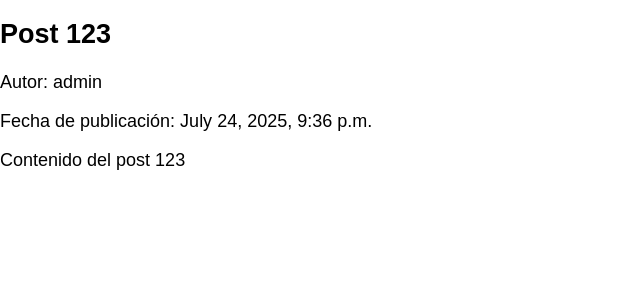
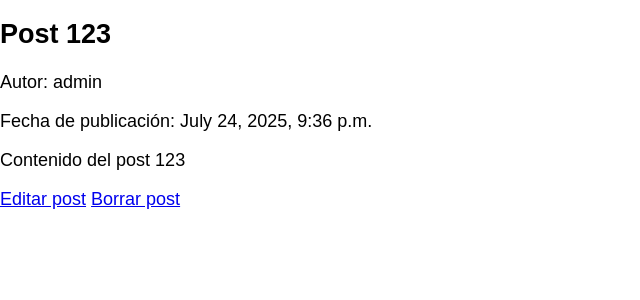
Before and after one commit to osm3rr/blog_july, a Django app: page /post/1/ in a window 1280 px wide. Shown: the part 226-526 px from the top of the page, without its empty margins (0-640 px from the left). Run offline with Django 5.2, Linux system fonts and the light colour scheme; a user stored in the database is signed in; data comes from the database, SQL or seed files in the repository.

Commit message:
agregamos los permisos

```diff
--- a/templates/post_detail.html
+++ b/templates/post_detail.html
@@ -6,7 +6,7 @@
     <p>Fecha de publicación: {{ post.created_at }}</p>
     <p>{{ post.content }}</p>
 
-    {% if blog.author.pk == request.user.pk %}
+    {% if user.is_authenticated and user == post.author %}
         <a href="{% url 'post_update' post.pk %}">Editar post</a>
         <a href="{% url 'post_delete' post.pk %}">Borrar post</a>
     {% endif %}
```
